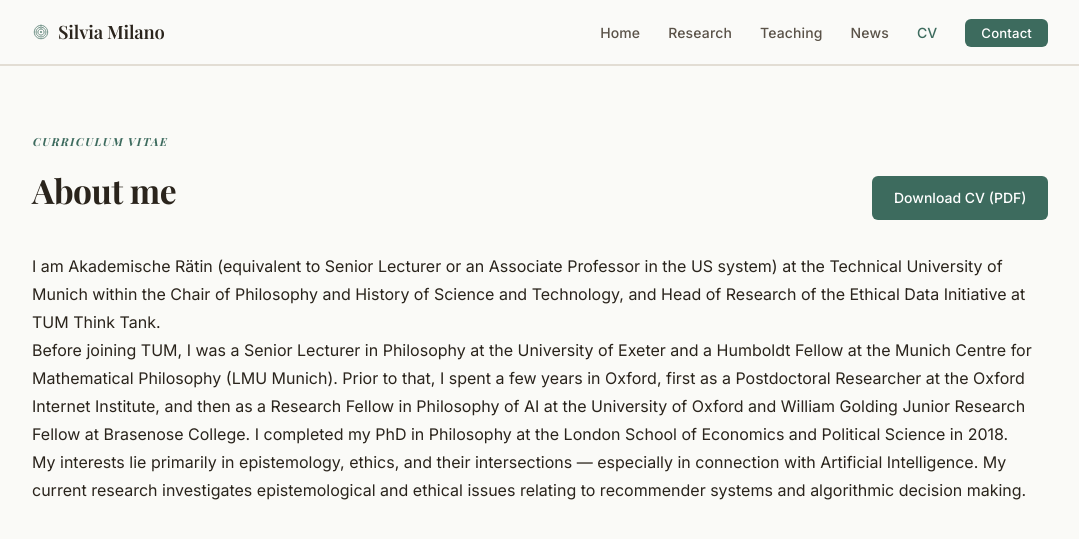
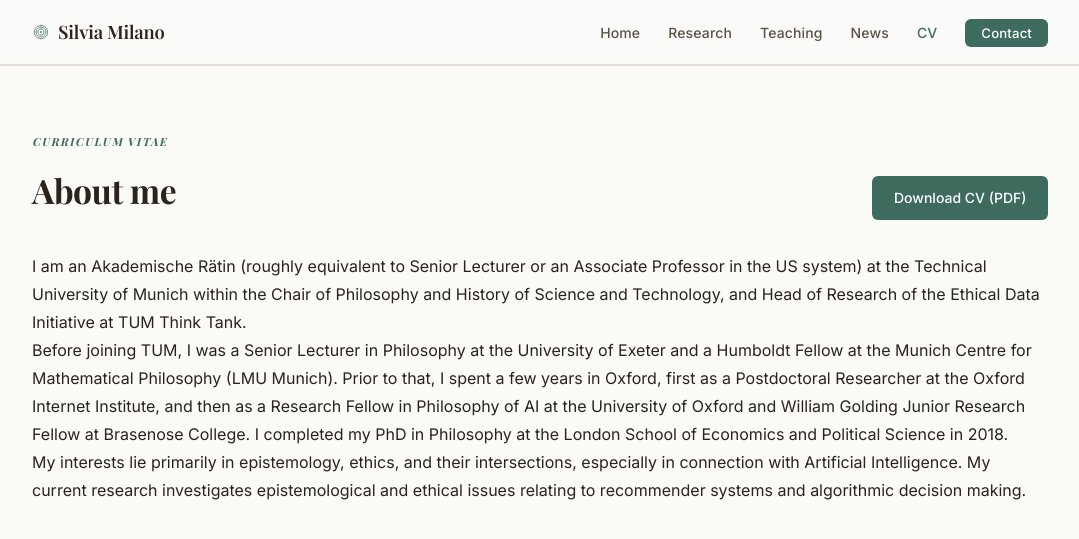
Before and after one commit to capt-c/silvia-milano-website, a Jekyll site: the page built from silvia-milano-site/cv.html, in a window 1280 px wide, cut to the strip 0-640 px from the top of the page. Shown: the top 539 px of the strip, without its empty margins (100-1179 px from the left). Built offline with Jekyll 4.4.1, drawn with Linux system fonts in a browser that asks for light colours; some web fonts are replaced.

Commit message:
Update about.yml

```diff
--- a/silvia-milano-site/_data/about.yml
+++ b/silvia-milano-site/_data/about.yml
@@ -17,9 +17,10 @@ bio_short: >
   how they shape what we know, what we value, and who we become.
 
 bio_full: |
-  I am Akademische Rätin (equivalent to Senior Lecturer or an Associate Professor in the US system) at the Technical
+  I am an Akademische Rätin (roughly equivalent to Senior Lecturer or an Associate Professor in the US system) at the Technical
   University of Munich within the Chair of Philosophy and History of Science and Technology, and
   Head of Research of the Ethical Data Initiative at TUM Think Tank.
+
 
   Before joining TUM, I was a Senior Lecturer in Philosophy at the University of Exeter and a
   Humboldt Fellow at the Munich Centre for Mathematical Philosophy (LMU Munich). Prior to that,
@@ -27,6 +28,7 @@ bio_full: |
   Junior Research Fellow at Brasenose College. I completed my PhD in Philosophy at the London
   School of Economics and Political Science in 2018.
 
-  My interests lie primarily in epistemology, ethics, and their intersections — especially in
+
+  My interests lie primarily in epistemology, ethics, and their intersections, especially in
   connection with Artificial Intelligence. My current research investigates epistemological and
   ethical issues relating to recommender systems and algorithmic decision making.
```
